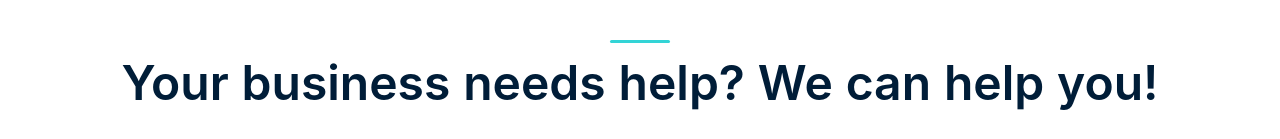
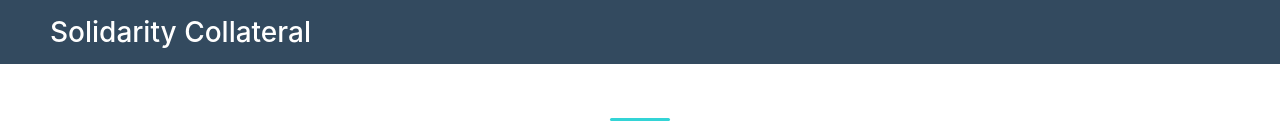
Before and after one commit to kbogusze/covidHackathoneFront, a React (Create React App) app: page / in a window 1280 px wide. Shown: the top 139 px of the page. Built offline with nearby package versions, Linux system fonts and the light colour scheme.

Commit message:
Add header top bar

```diff
--- a/src/home/Home.js
+++ b/src/home/Home.js
@@ -10,6 +10,14 @@ import TeamOutlined from '@ant-design/icons/lib/icons/TeamOutlined';
 function Home() {
     return (
         <>
+            <h1 style={{
+                backgroundColor: 'rgba(0, 29, 56, 0.8)',
+                color: 'white',
+                padding: '10px 50px',
+
+            }}>
+                Solidarity Collateral
+            </h1>
             <div className={'landing-background'}>
                 <div style={{textAlign: 'center'}}>
                     <span className={'header-top'}/>
```
